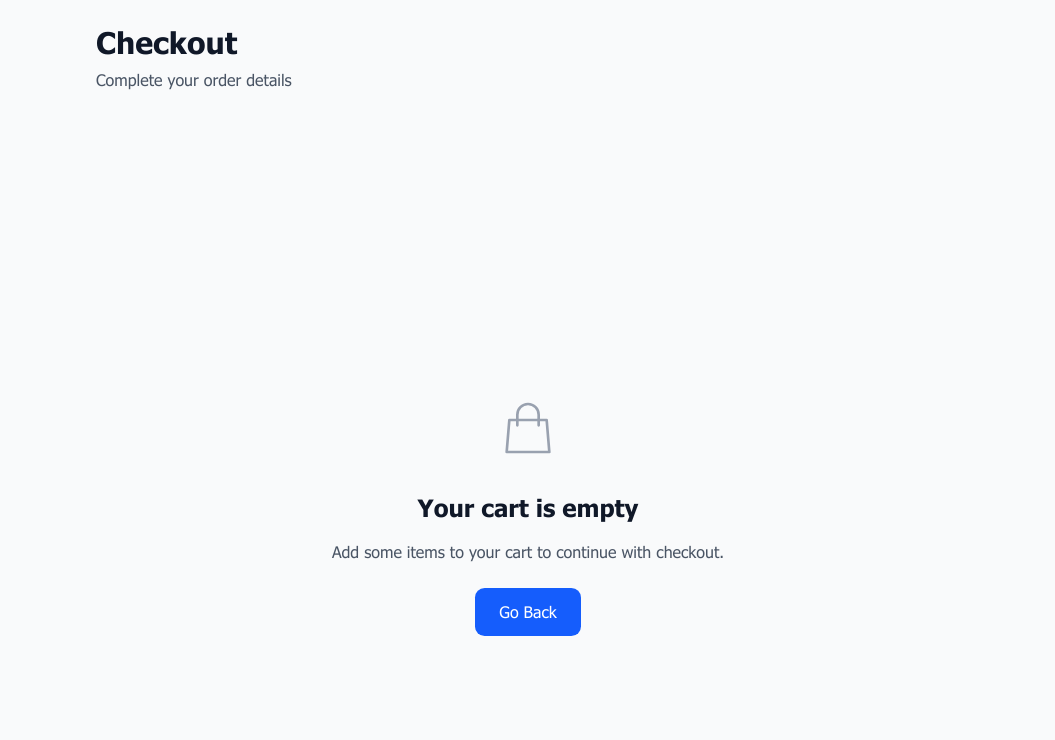
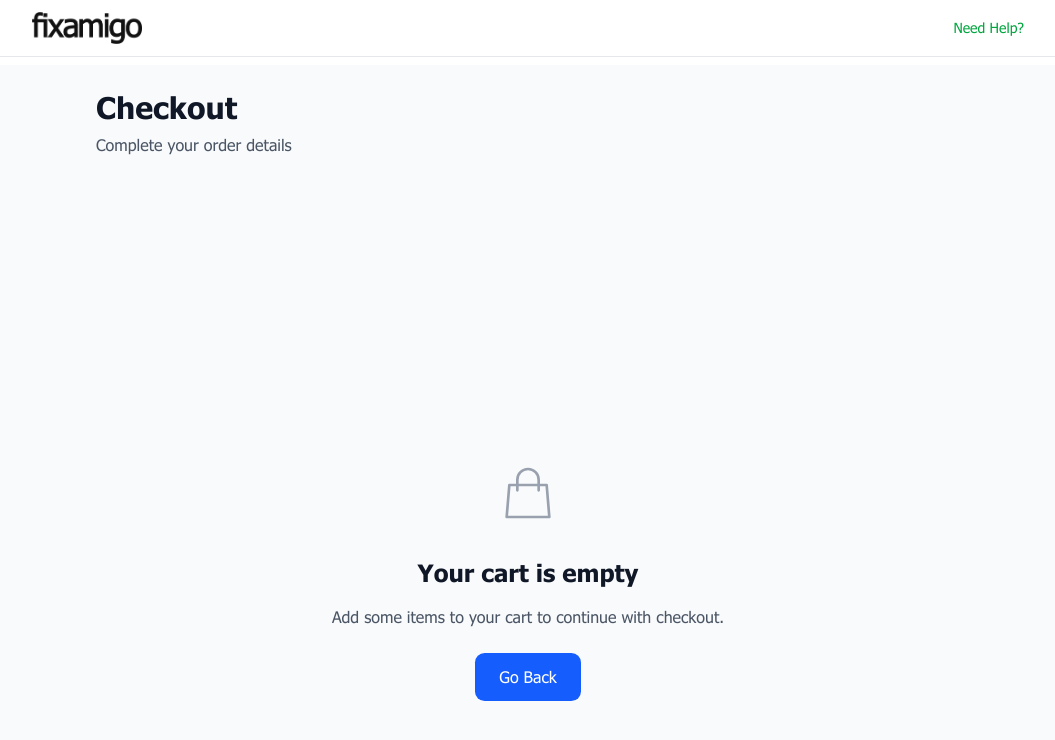
Before and after one commit to mahirminhajk/fixamigo-client, a Next.js app: page /repair/checkout in a window 1280 px wide. Shown: the top 740 px of the page, without its empty margins (112-1167 px from the left). Built offline with nearby package versions, Linux system fonts and the light colour scheme.

Commit message:
feat: implement MinimalHeader component and help message management in checkout flow

```diff
--- a/app/(order)/layout.tsx
+++ b/app/(order)/layout.tsx
@@ -1,10 +1,11 @@
 "use client";
 import { ReactNode } from "react";
+import MinimalHeader from "@/components/core/MinimalHeader";
 
 function Layout({ children }: Readonly<{ children?: ReactNode }>) {
   return (
     <>
-      {/* UserNavbar removed for checkout and order pages */}
+      <MinimalHeader />
       <main className="min-h-screen bg-gray-50">{children}</main>
     </>
   );
--- a/app/(order)/repair/checkout/page.tsx
+++ b/app/(order)/repair/checkout/page.tsx
@@ -17,11 +17,10 @@ import { useUserStore } from "@/stores/userStore";
 import { IAddress } from "@/types/address";
 import { IOrder, PaymentMode } from "@/types/order";
 import { Suspense, useEffect, useState } from "react";
-import Link from "next/link";
-import Image from "next/image";
-import { INFO } from "@/constants";
+// Header moved to (order) layout via MinimalHeader
 import { useRouter, useSearchParams } from "next/navigation";
 import { PopupLoading } from "@/components/others/popupLoading";
+import { useHelpHeaderStore } from "@/stores/helpHeaderStore";
 
 function CheckoutPageContent() {
   //*state
@@ -29,6 +28,12 @@ function CheckoutPageContent() {
   useEffect(() => {
     window.scrollTo({ top: 0, behavior: "auto" });
   }, []);
+  // Set help message for header
+  const setHelpMessage = useHelpHeaderStore((s) => s.setHelpMessage);
+  useEffect(() => {
+    setHelpMessage("Hi, I need help with my order");
+    return () => setHelpMessage(null);
+  }, [setHelpMessage]);
   const [currentStep, setCurrentStep] = useState<number>(1);
   const [order, setOrder] = useState<IOrder | null>(null);
   const [selectedAddress, setSelectedAddress] = useState<IAddress | null>(null);
@@ -467,28 +472,7 @@ function CheckoutPageContent() {
   //* render
   return (
     <>
-      {/* Minimal Header for Checkout */}
-      <header className="w-full bg-white border-b border-gray-200 py-3 mb-2 sticky top-0 z-30">
-        <div className="container mx-auto px-4 max-w-5xl flex items-center justify-between">
-          <Link href="/" className="flex items-center gap-2" prefetch={false}>
-            <Image
-              src="/logos/text.png"
-              alt="Fixamigo Logo"
-              width={100}
-              height={40}
-              className="h-8 w-auto"
-            />
-          </Link>
-          <a
-            href={INFO.waLink("Hi, I need help with my order")}
-            target="_blank"
-            rel="noopener noreferrer"
-            className="text-green-600 hover:underline text-sm font-medium flex items-center gap-1"
-          >
-            Need Help?
-          </a>
-        </div>
-      </header>
+      {/* Minimal header is provided by the (order) layout */}
       <section className="min-h-screen bg-gray-50 py-4 pb-0">
         <div className="container mx-auto px-4 max-w-5xl">
           <PopupLoading show={loading} />
--- a/components/contents/orderSummaryContent.tsx
+++ b/components/contents/orderSummaryContent.tsx
@@ -8,6 +8,7 @@ import { AxiosError } from "axios";
 import { useSearchParams } from "next/navigation";
 import { useCallback, useEffect, useState } from "react";
 import { AUTH_COMPLETED_EVENT } from "@/lib/authEvents";
+import { useHelpHeaderStore } from "@/stores/helpHeaderStore";
 
 export default function OrderSummaryContent() {
   //* state
@@ -58,6 +59,15 @@ export default function OrderSummaryContent() {
     window.addEventListener(AUTH_COMPLETED_EVENT, handler);
     return () => window.removeEventListener(AUTH_COMPLETED_EVENT, handler);
   }, [fetchOrder]);
+
+  // Update header help message with order code when available
+  const setHelpMessage = useHelpHeaderStore((s) => s.setHelpMessage);
+  useEffect(() => {
+    if (order?.code) {
+      setHelpMessage(`Hi, I need help with this order ${order.code}`);
+    }
+    return () => setHelpMessage(null);
+  }, [order?.code, setHelpMessage]);
 
   if (!orderId) {
     return (
--- /dev/null
+++ b/components/core/MinimalHeader.tsx
@@ -0,0 +1,39 @@
+"use client";
+import Link from "next/link";
+import Image from "next/image";
+import { INFO } from "@/constants";
+import { useHydratedStore } from "@/hooks/useHydratedStore";
+import { useHelpHeaderStore } from "@/stores/helpHeaderStore";
+
+export default function MinimalHeader() {
+  const helpMessage = useHydratedStore(
+    useHelpHeaderStore,
+    (s) => s.helpMessage
+  );
+
+  const finalMessage = helpMessage || "Hi, I need help";
+
+  return (
+    <header className="w-full bg-white border-b border-gray-200 py-3 mb-2 sticky top-0 z-30">
+      <div className="container mx-auto px-4 max-w-5xl flex items-center justify-between">
+        <Link href="/home" className="flex items-center gap-2" prefetch={false}>
+          <Image
+            src="/logos/text.png"
+            alt="Fixamigo Logo"
+            width={100}
+            height={40}
+            className="h-8 w-auto"
+          />
+        </Link>
+        <a
+          href={INFO.waLink(finalMessage)}
+          target="_blank"
+          rel="noopener noreferrer"
+          className="text-green-600 hover:underline text-sm font-medium flex items-center gap-1"
+        >
+          Need Help?
+        </a>
+      </div>
+    </header>
+  );
+}
--- /dev/null
+++ b/stores/helpHeaderStore.ts
@@ -0,0 +1,11 @@
+import { create } from "zustand";
+
+interface HelpHeaderState {
+  helpMessage: string | null;
+  setHelpMessage: (msg: string | null) => void;
+}
+
+export const useHelpHeaderStore = create<HelpHeaderState>((set) => ({
+  helpMessage: null,
+  setHelpMessage: (msg) => set({ helpMessage: msg }),
+}));
```
